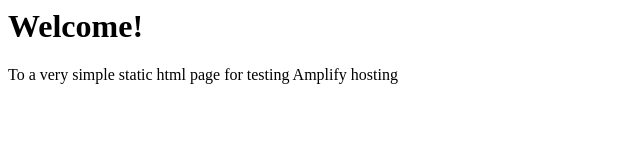
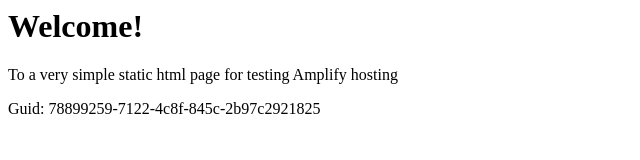
Before and after one commit to aws-aemilia-cdg/Github-PR-Commit-Integration-Test-DoNotTouch-Gith-P5X5MO5I-v1-prod-eu-west-3, a website: page src/index.html in a window 1280 px wide. Shown: the whole page, without its empty margins (0-640 px from the left). Drawn offline with Linux system fonts and the light colour scheme.

Commit message:
commit from integ tests

```diff
--- a/src/index.html
+++ b/src/index.html
@@ -1,3 +1,5 @@
+
+
 <html lang="en">
 
 <head>
@@ -10,6 +12,6 @@
 <body>
     <h1>Welcome!</h1>
     <p>To a very simple static html page for testing Amplify hosting</p>
-</body>
+    <p>Guid: 78899259-7122-4c8f-845c-2b97c2921825</p></body>
 
 </html>
```
